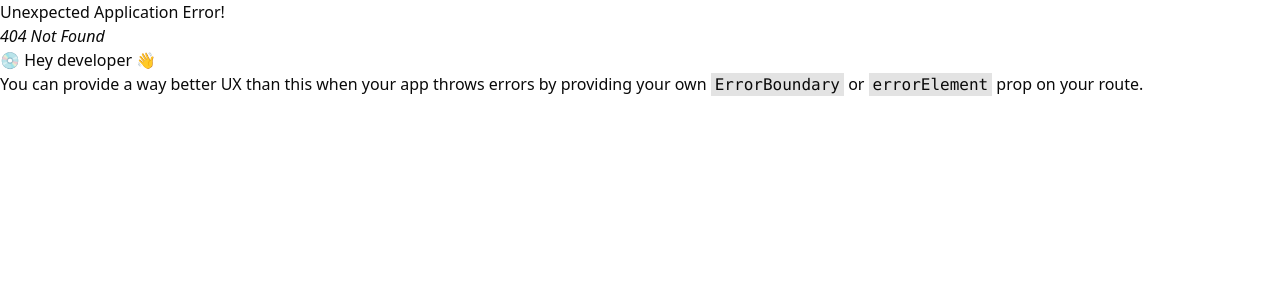
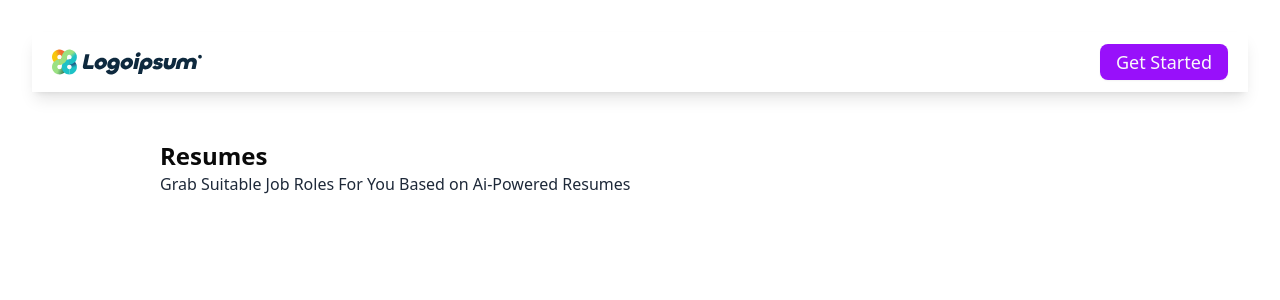
Before and after one commit to KrishPatel1605/NextDesk, a React (Vite) app in the folder frontend/: page /resume-build in a window 1280 px wide. Before the commit this address had no page. Shown: the top 300 px of the page. Built offline with nearby package versions, Linux system fonts and the light colour scheme.

Commit message:
creating resumes

```diff
--- /dev/null
+++ b/frontend/src/ResumeBuild/ResumeBuild.jsx
@@ -0,0 +1,19 @@
+import React from 'react'
+
+const Dashboard = () => {
+  return (
+    <div className='p-12 md:px-20 lg:px-32'>
+      <h2 className='font-semibold text-2xl'>Resumes
+      </h2>
+      <p className='font-normal text-gray-800'>
+        Grab Suitable Job Roles For You Based on Ai-Powered Resumes
+      </p>
+
+      <div>
+
+      </div>
+    </div>
+  )
+}
+
+export default Dashboard
--- a/frontend/src/Dashboard/Dashboard.jsx
+++ b/frontend/src/ResumeBuild/components/AddResume.jsx
@@ -1,12 +1,11 @@
 import React from 'react'
 
-const Dashboard = () => {
+const AddResume = () => {
   return (
     <div>
-      Dashboard
 
     </div>
   )
 }
 
-export default Dashboard
+export default AddResume
--- a/frontend/src/main.jsx
+++ b/frontend/src/main.jsx
@@ -4,7 +4,7 @@ import './index.css'
 import App from './App.jsx'
 import { createBrowserRouter, RouterProvider } from 'react-router-dom'
 import Home from './home/Home'
-import Dashboard from './Dashboard/Dashboard'
+import Dashboard from './ResumeBuild/ResumeBuild'
 
 const router = createBrowserRouter([
   {
@@ -15,7 +15,7 @@ const router = createBrowserRouter([
         element: <Home />
       },
       {
-        path: '/dashboard',
+        path: '/resume-build',
         element: <Dashboard/>
       }
 
```
